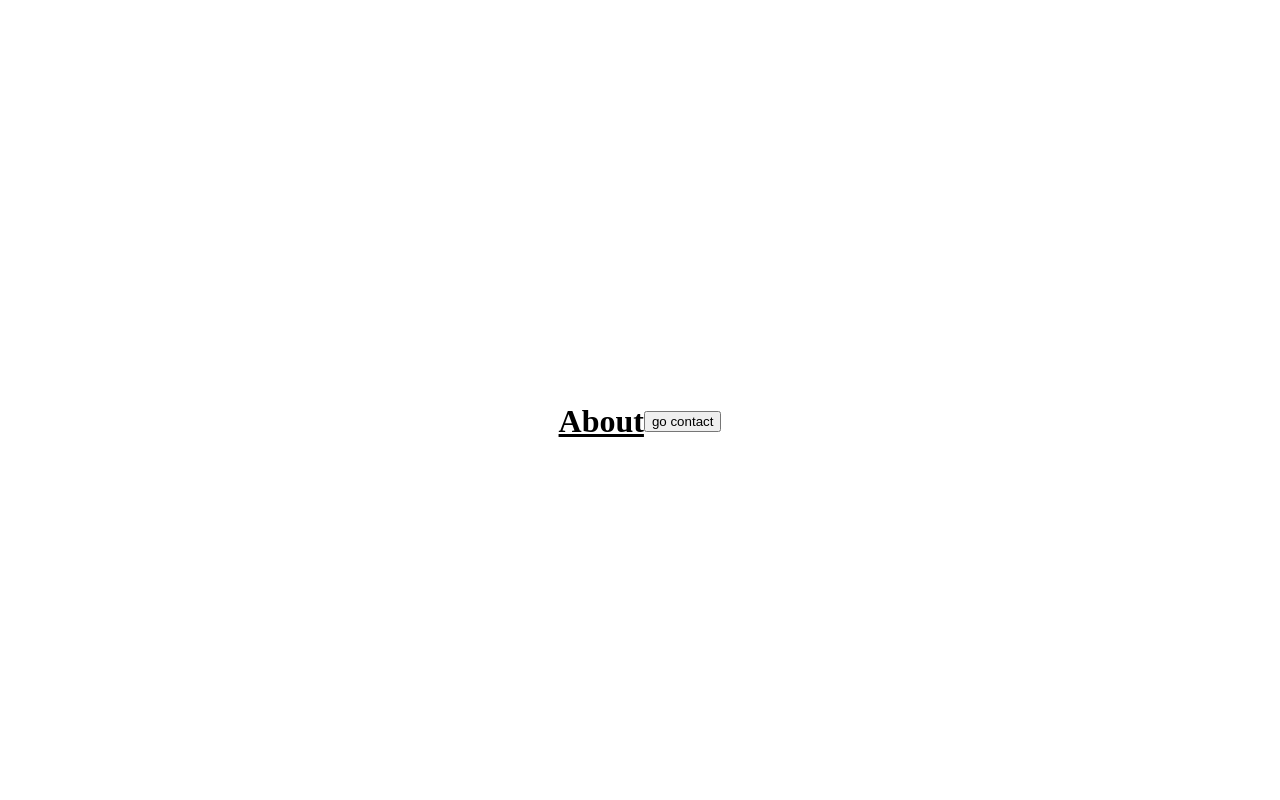
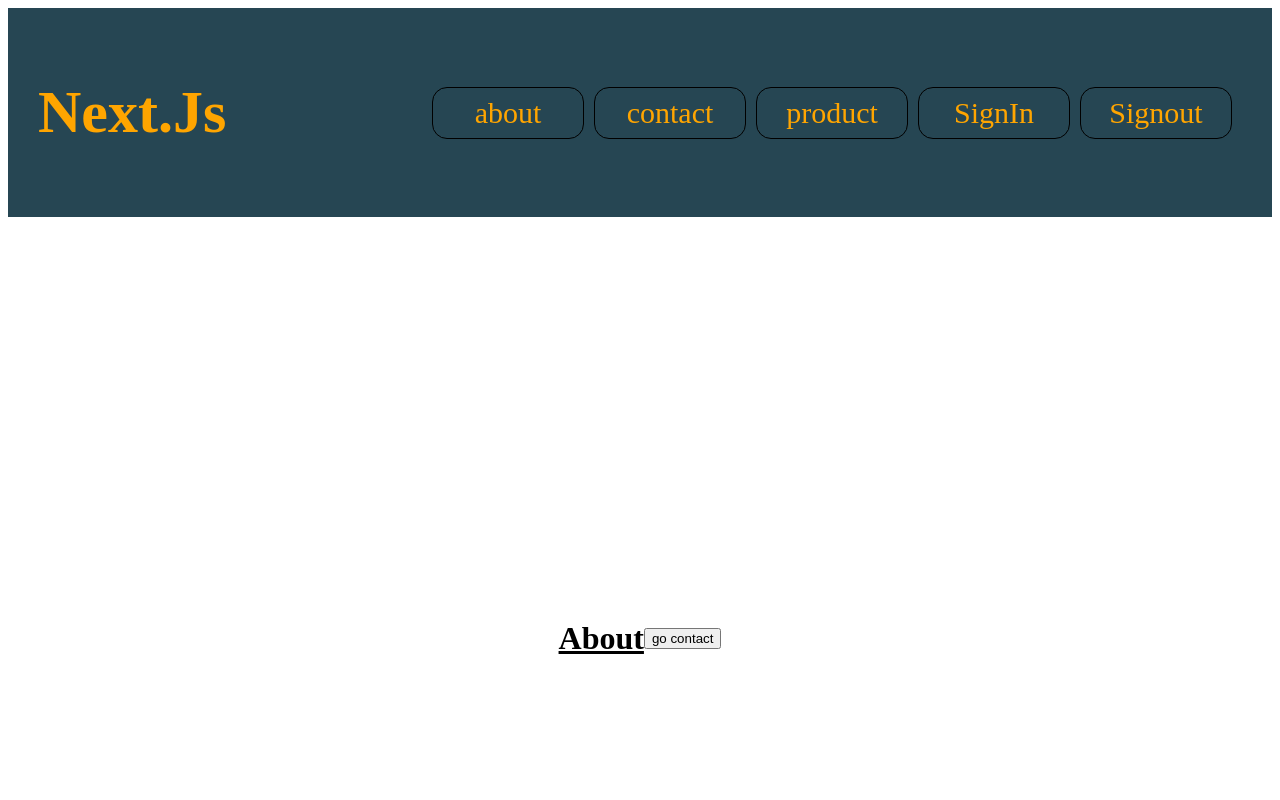
Before and after one commit to jungdeokwoo/next-playground, a Next.js app: page /about in a window 1280 px wide. Shown: the top 800 px of the page. Built offline with nearby package versions, Linux system fonts and the light colour scheme.

Commit message:
[ADD]Authentication
라이브러리를 활용한 소셜로그인

```diff
--- a/components/Header.js
+++ b/components/Header.js
@@ -1,15 +1,81 @@
+import Link from 'next/link'
 import styled from 'styled-components'
+import { signIn, signOut } from 'next-auth/react'
+import { useRouter } from 'next/router'
 
 const Header = () => {
-  return <HeaderTitle>Header</HeaderTitle>
+  const router = useRouter()
+  const signInHandler = () => {
+    signIn('github')
+  }
+
+  const signOutHandler = () => {
+    signOut('github')
+  }
+
+  return (
+    <HeaderTitle>
+      <Logo>Next.Js</Logo>
+      <NavList>
+        <Listitem>
+          <Link href="/about">
+            <a>about</a>
+          </Link>
+        </Listitem>
+        <Listitem>
+          <Link href="/contact">
+            <a>contact</a>
+          </Link>
+        </Listitem>
+        <Listitem>
+          <Link href="/product">
+            <a>product</a>
+          </Link>
+        </Listitem>
+        <Listitem onClick={signInHandler}>SignIn</Listitem>
+        <Listitem onClick={signOutHandler}>Signout</Listitem>
+      </NavList>
+    </HeaderTitle>
+  )
 }
 
 export default Header
 
 const HeaderTitle = styled.header`
+  display: flex;
+  justify-content: space-between;
   font-size: 30px;
   color: orange;
   background-color: #264653;
   text-align: center;
   padding: 30px;
 `
+
+const Logo = styled.h1``
+
+const NavList = styled.ul`
+  display: flex;
+  align-items: center;
+`
+
+const Listitem = styled.li`
+  display: flex;
+  justify-content: center;
+  align-items: center;
+  width: 150px;
+  height: 50px;
+  margin-right: 10px;
+  border: 1px solid black;
+  border-radius: 15px;
+  list-style: none;
+
+  :hover {
+    background-color: white;
+    cursor: pointer;
+  }
+
+  a {
+    text-decoration: none;
+    color: orange;
+  }
+`
--- a/package.json
+++ b/package.json
@@ -14,6 +14,7 @@
     "gray-matter": "^4.0.3",
     "json-server": "^0.17.1",
     "next": "12.3.1",
+    "next-auth": "^4.17.0",
     "prettier": "^2.7.1",
     "react": "18.2.0",
     "react-dom": "18.2.0",
--- a/pages/_app.js
+++ b/pages/_app.js
@@ -1,5 +1,6 @@
 import GlobalStyles from 'styles/_GlobalStyles'
 import Head from 'next/head'
+import Header from 'components/Header'
 
 function MyApp({ Component, pageProps }) {
   if (Component.getLayout) {
@@ -15,6 +16,7 @@
         <meta name="description" content="넥스트 연습해보기" />
       </Head>
       <GlobalStyles />
+      <Header />
       <Component {...pageProps} />
     </>
   )
--- a/pages/about.js
+++ b/pages/about.js
@@ -3,6 +3,7 @@
 import Header from 'components/Header'
 import Link from 'next/link'
 import { useRouter } from 'next/router'
+import Head from 'next/head'
 
 const About = () => {
   const router = useRouter()
@@ -37,6 +38,10 @@
 About.getLayout = function getLayout(page) {
   return (
     <>
+      <Head>
+        <title>AboutPage</title>
+      </Head>
+      <Header />
       {page}
       <Footer />
     </>
--- a/pages/contact.js
+++ b/pages/contact.js
@@ -1,6 +1,8 @@
 import styled from 'styled-components'
 import Header from 'components/Header'
 import { useEffect } from 'react'
+import Footer from 'components/Footer'
+import Head from 'next/head'
 
 const Contact = props => {
   // useEffect(() => {
@@ -33,8 +35,12 @@
 Contact.getLayout = function getLayout(page) {
   return (
     <>
+      <Head>
+        <title>Contact Page</title>
+      </Head>
       <Header />
       {page}
+      <Footer />
     </>
   )
 }
```
Also changed, not shown: components/layout.js (+15 -15 lines), pages/api/auth/[...nextauth].js (added, +15 -0 lines), 2 other files (tests, documents, lock files or other folders).
